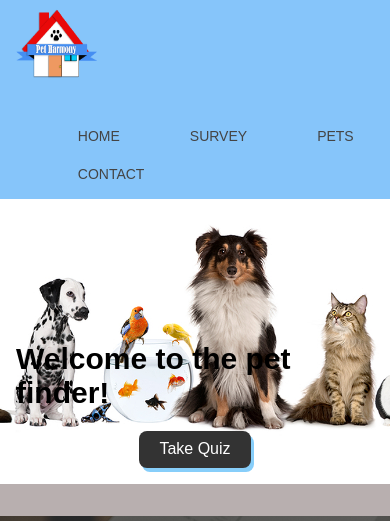
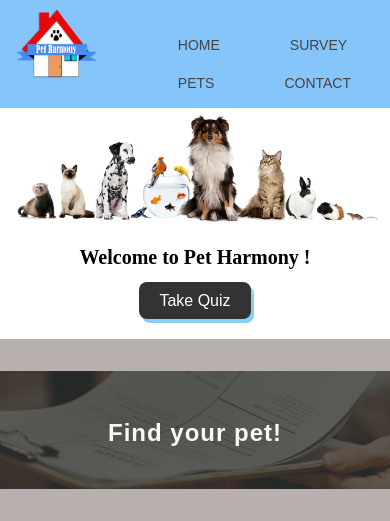
Before and after one commit to STEGD/dog-finder-main, a React (Create React App) app in the folder client/: page / in a window 390 px wide. Shown: the top 521 px of the page. Built offline with nearby package versions, Linux system fonts and the light colour scheme; no server answers.

Commit message:
Added clean responsiveness in home page & template

```diff
--- a/client/src/index.css
+++ b/client/src/index.css
@@ -1,3 +1,6 @@
+html {
+  scroll-behavior: smooth
+}
 body {
   margin: 0;
   padding: 0;
@@ -16,7 +19,7 @@ header::after{
   clear: both;
 }
 
-nav{
+nav.nav-bar{
   float: right;
 }
 
@@ -72,3 +75,10 @@ nav a:before{
 nav a:hover::before{
   width: 100%;
 }
+
+@media screen and (max-width: 700px){
+  nav.nav-bar {
+    display: grid;
+    float: none;
+  }
+}
--- a/client/src/pages/HomeApp.css
+++ b/client/src/pages/HomeApp.css
@@ -7,15 +7,17 @@
 .top-container {
     font-family: Arial, Helvetica, sans-serif;
 }
+
 .landing-info {
-    background: url(pics/pet_image_transform.png);
-    background-size: cover;
-    background-position: center;
-    padding: 1rem;
-    display: flex;
-    flex-direction: column;
-    align-items: center;
+    display: grid;
+    background-color: white;
 }
+
+div.pet-welcome-image img{
+    width: 100%;
+    height: auto;
+}
+
 .landing-quiz-btn {
     text-decoration: none;
     background: var(--dark);
@@ -34,14 +36,16 @@
 padding is the issue here
 add media queries? */
 .landing-contents {
-    padding-top: 30%;
     display: flex;
     flex-direction: column;
     align-items: center;
+    padding-bottom: 20px;
 }
 
 .landing-info-text {
-    font-size: 30px;
+    font-family: 'Lobster', cursive;
+    font-size: 36px;
+    text-align: center;
 }
 
 .containerSection-survey{
@@ -185,4 +189,9 @@ h4 {
         gap: 20px;
         grid-template-columns: 1fr 1fr;
     }
+    .landing-info-text {
+        font-family: 'Lobster', cursive;
+        font-size: 20px;
+        text-align: center;
+    }
 }
--- a/client/src/pages/HomeApp.js
+++ b/client/src/pages/HomeApp.js
@@ -2,6 +2,7 @@ import React, {useState, useEffect} from 'react'
 import { Link } from 'react-router-dom'
 import './HomeApp.css'
 import CardLayout from './QuizComponents/CardLayout'
+import PetImage from './pics/pet_image_transform.png'
 
 export default function HomeApp() {
 
@@ -43,7 +44,8 @@ export default function HomeApp() {
               //fetch the data with the access token
               fetch("https://api.petfinder.com/v2/animals", {
               headers: {
-                Authorization: "Bearer " + token_access
+                Authorization: "Bearer " + token_access,
+                'Content-Type': 'application/json'
               },
               method: "GET"
             }).then(res => res.json()).then(data => setData(data.animals))
@@ -60,12 +62,14 @@ export default function HomeApp() {
 
 
     return (
-
         <div>
             <div className = 'top-container'>
             <header className = 'landing-info'>
-            <div className= 'landing-contents'>
-            <h1 className= 'landing-info-text'>Welcome to the pet finder!</h1>
+            <div className = 'pet-welcome-image'>
+                <img src={PetImage} alt = 'Pet Welcome!'/>
+            </div>
+            <div className='landing-contents'>
+            <h1 className= 'landing-info-text'>Welcome to Pet Harmony !</h1>
             <Link to= '/quizapp' className='landing-quiz-btn'>Take Quiz</Link>
             </div>
             </header>
--- a/client/src/pages/Navbar.js
+++ b/client/src/pages/Navbar.js
@@ -8,7 +8,7 @@ export default function Navbar() {
     <header>
         <div className = "navbar">
                 <img src = {Pic} alt = 'title' className = "logo"/>
-                <nav>
+                <nav className = 'nav-bar'>
                     <ul>
                     <li className = "navlist"><Link to="/homeapp">Home</Link></li>
                     <li className = "navlist"><Link to="/quizapp">Survey</Link></li>
--- a/client/src/pages/PetLayout.css
+++ b/client/src/pages/PetLayout.css
@@ -7,7 +7,7 @@
     grid-template-columns: 2fr 1fr;
     text-align: center;
     padding: 10px;
-
+    gap: 30px;
 }
 .pet-info-section {
     display: grid;
@@ -51,9 +51,16 @@
 }
 .image-pet-source {
     border-radius: 25% 10%;
+    box-shadow: 5px 5px;
 }
-div img {
-    height: 500px;
+div.grid-contents img {
+    /* Center image in div */
+    margin-left: auto;
+	margin-right: auto;
+    display: block;
+    /* Resize appropriately */
+       max-width:65%;
+       height:auto;
 }
 /* Alternate divs */
 
@@ -67,23 +74,25 @@ div img {
         grid-template-columns: 1fr;
         text-align: center;
         padding: 10px;
+        gap: 20px;
+    }
 
+    .cost-section {
+        display: grid;
+        gap: 10px;
+        padding: 10px;
+        grid-template-columns: 1fr 1fr;
     }
-    .pet-info-section {
-        display: grid;
-        grid-template-areas: 1fr;
-        text-align: center;
 
-    }
     .exp-time-section {
         display: grid;
-        grid-template-columns: 1fr;
+        grid-template-columns: 1fr 1fr;
         gap: 10px;
         padding: 10px;
     }
-    .image-pet-source {
-        height: 280px;
-        width: 380px;
-        padding-bottom: 20px;
+
+    div img {
+        max-width:100%;
+        height:auto;
     }
 }
```
Also changed, not shown: client/src/pages/pics/pet_image_transform.png.
